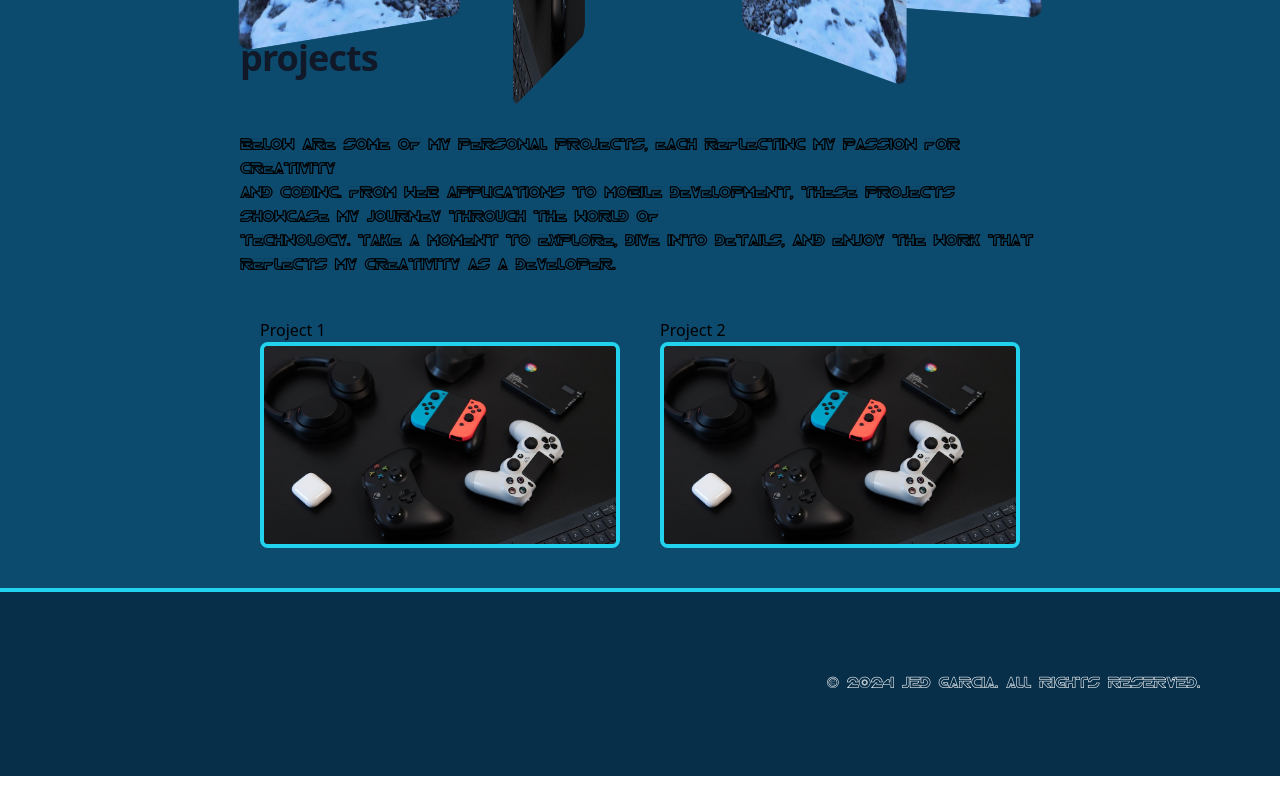
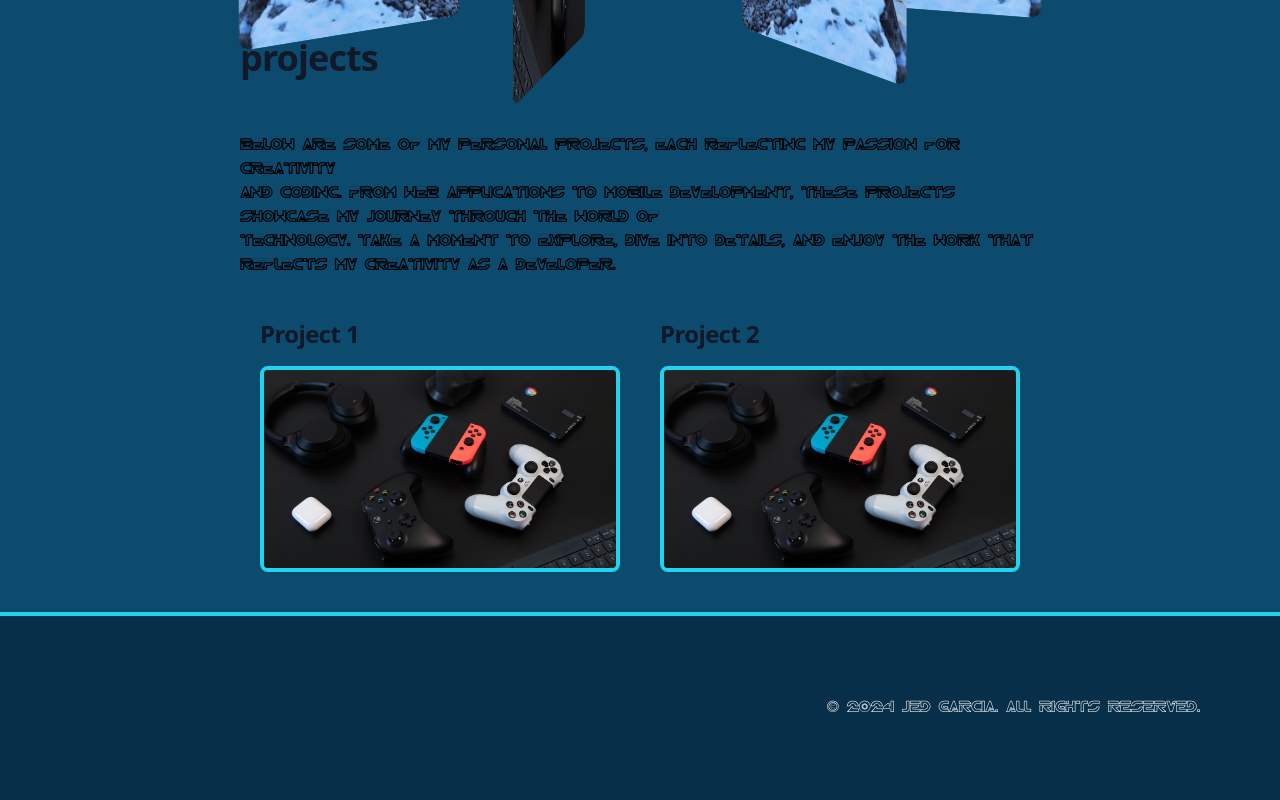
Before and after one commit to jedi24garcia/main-web-react, a React (Create React App) app: page /Portfolio in a window 1280 px wide. Shown: the part 873-1673 px from the top of the page. Before the commit the page ends 1649 px from the top, so only its background shows below. Built offline with nearby package versions, Linux system fonts and the light colour scheme.

Commit message:
just updated font for portfolio file

```diff
--- a/src/Portfolio.js
+++ b/src/Portfolio.js
@@ -40,11 +40,11 @@ function Portfolio() {
                 </p>
                 <div className='flex justify-between px-60 py-10'>
                     <section className='item-body w-1/2 px-5'>
-                        <h2>Project 1</h2>
+                        <h2 className='mb-4 text-2xl tracking-tight font-extrabold text-gray-900 dark:text-white'>Project 1</h2>
                         <img src={consoleImage} className="object-cover rounded-lg hover:scale-110 transform transition duration-500 border-4 border-cyan-400" alt='' />
                     </section>
                     <section className='item-body w-1/2 px-5'>
-                        <h2>Project 2</h2>
+                        <h2 className='mb-4 text-2xl tracking-tight font-extrabold text-gray-900 dark:text-white'>Project 2</h2>
                         <img src={consoleImage} className="object-cover rounded-lg hover:scale-110 transform transition duration-500 border-4 border-cyan-400" alt='' />
                     </section>
                 </div>
```
